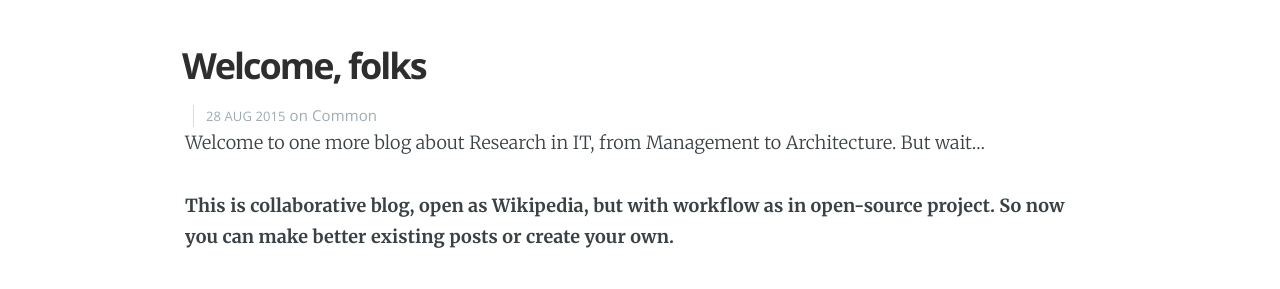
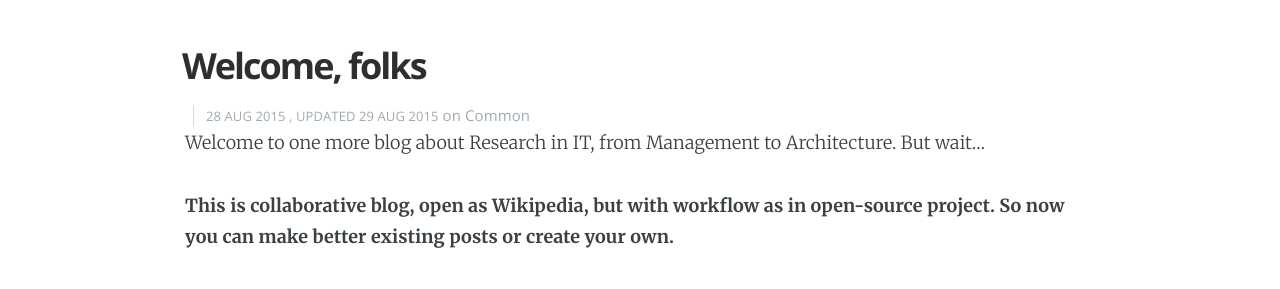
Before and after one commit to rndblog/rndblog.github.io, a Jekyll site: the page built from _posts/2015-03-29-welcome.markdown, in a window 1280 px wide and 900 px high. Shown: the part 133-422 px from the top of the window. Built offline with Jekyll 4.4.1, drawn with Linux system fonts in a browser that asks for light colours; Markdown is read by kramdown in place of the engine named in the settings; comment, search, counter and statistics services are not loaded.

Commit message:
Init settings

```diff
--- a/_layouts/post.html
+++ b/_layouts/post.html
@@ -19,7 +19,16 @@ post_class: post-template
         <header class="post-header">
             <h1 class="post-title">{{ page.title }}</h1>
             <section class="post-meta">
-                <time class="post-date" datetime="{{ page.date | date:"%Y-%m-%d" }}">{{ page.date | date_to_string }}</time>
+                <time class="post-date" datetime="{{ page.date | date:"%Y-%m-%d" }}">
+            	    {{ page.date | date_to_string }}
+            	    {% if page.update %}
+	        	{% capture temp_day_created %}{{ page.date | date:"%Y-%m-%d" }}{% endcapture %}
+	        	{% capture temp_day_updated %}{{ page.update | date:"%Y-%m-%d" }}{% endcapture %}
+            		{% if temp_day_created != temp_day_updated %}
+            		    {{ page.update | date_to_string | prepend: ', updated ' }}
+            		{% endif %}
+            	    {% endif %}
+            	</time>
                 {% if page.categories.size > 0 %}
                     {{ page.categories | array_to_sentence_string | prepend: 'on ' }}
                 {% endif %}
```
